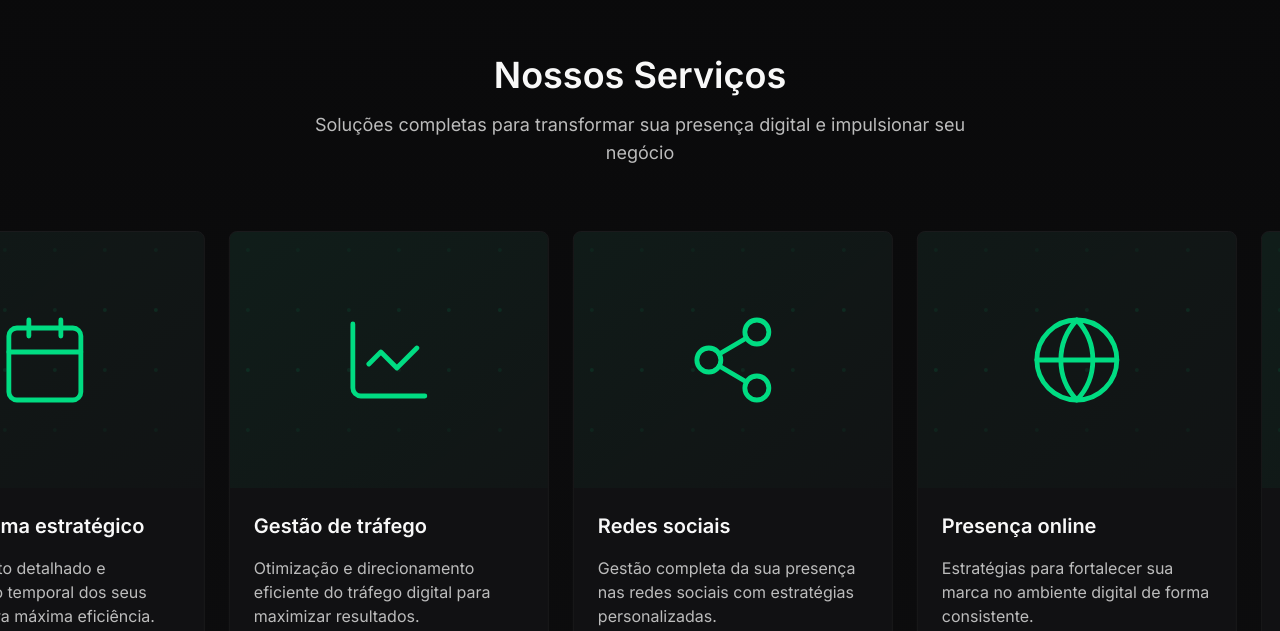
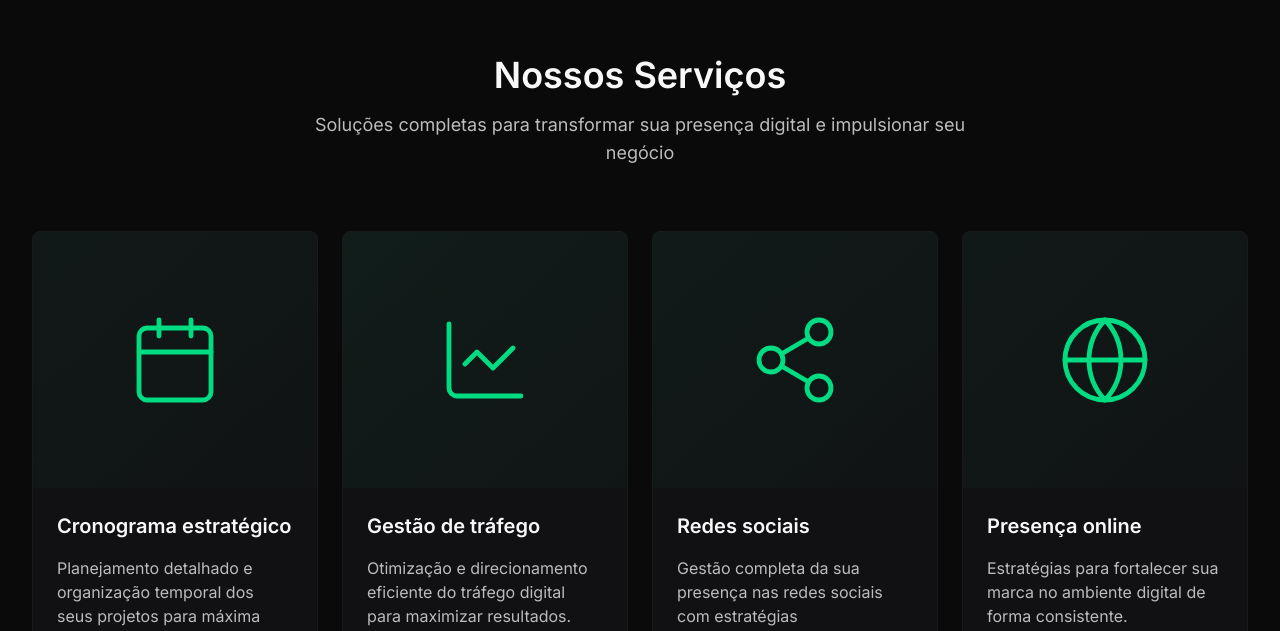
Before and after one commit to luizinhodavp041/orpheo-digital-3, a Next.js app: page / in a window 1280 px wide. Shown: the part 841-1472 px from the top of the page. Built offline with nearby package versions, Linux system fonts and the light colour scheme.

Commit message:
services

```diff
--- a/src/components/sections/services.tsx
+++ b/src/components/sections/services.tsx
@@ -1,7 +1,6 @@
 "use client";
 
-import React, { useState, useEffect } from "react";
-import { motion } from "framer-motion";
+import React from "react";
 import {
   Calendar,
   LineChart,
@@ -76,42 +75,22 @@ const ServiceCard = ({ service }: { service: Service }) => {
   const Icon = service.icon;
 
   return (
-    <div className="group relative w-80 flex-shrink-0">
+    <div className="group">
       <div className="overflow-hidden rounded-lg bg-background-secondary border border-border group-hover:border-accent/20 transition-colors">
         <div className="relative h-64 bg-gradient-to-br flex items-center justify-center overflow-hidden">
           <div
             className={`absolute inset-0 bg-gradient-to-br ${service.bgColor} opacity-20 group-hover:opacity-30 transition-opacity duration-500`}
           />
 
-          <motion.div
-            whileHover={{ scale: 1.1 }}
-            transition={{ type: "spring", stiffness: 300 }}
-            className="relative z-10"
-          >
+          <div className="relative z-10">
             <Icon
               className="w-24 h-24 text-accent group-hover:text-accent transition-colors duration-300"
               strokeWidth={1.2}
             />
-          </motion.div>
+          </div>
 
-          <motion.div className="absolute right-4 top-4 opacity-0 group-hover:opacity-100 transition-opacity">
+          <div className="absolute right-4 top-4 opacity-0 group-hover:opacity-100 transition-opacity">
             <ArrowUpRight className="w-6 h-6 text-accent" />
-          </motion.div>
-
-          <div className="absolute inset-0 grid grid-cols-6 gap-4 p-4 opacity-20">
-            {[...Array(24)].map((_, i) => (
-              <motion.div
-                key={i}
-                className="w-1 h-1 bg-accent rounded-full"
-                initial={{ opacity: 0.2 }}
-                animate={{ opacity: [0.2, 0.5, 0.2] }}
-                transition={{
-                  duration: 2,
-                  repeat: Infinity,
-                  delay: i * 0.1,
-                }}
-              />
-            ))}
           </div>
         </div>
 
@@ -126,151 +105,39 @@ const ServiceCard = ({ service }: { service: Service }) => {
   );
 };
 
-const ServicesSection: React.FC = () => {
-  const [isHovered, setIsHovered] = useState(false);
-  const [isDragging, setIsDragging] = useState(false);
-  const [startX, setStartX] = useState(0);
-  const [scrollLeft, setScrollLeft] = useState(0);
-  const containerRef = React.useRef<HTMLDivElement>(null);
-
-  const duplicatedServices = [
-    ...services,
-    ...services,
-    ...services,
-    ...services,
-  ];
-
-  const handleDragStart = (clientX: number) => {
-    if (!containerRef.current) return;
-    setIsDragging(true);
-    setStartX(clientX - containerRef.current.offsetLeft);
-    setScrollLeft(containerRef.current.scrollLeft);
-  };
-
-  const handleDragMove = (clientX: number) => {
-    if (!isDragging || !containerRef.current) return;
-    const x = clientX - containerRef.current.offsetLeft;
-    const distance = (x - startX) * 0.5;
-    containerRef.current.scrollLeft = scrollLeft - distance;
-  };
-
-  const handleDragEnd = () => {
-    setIsDragging(false);
-    if (containerRef.current) {
-      containerRef.current.style.cursor = "grab";
-    }
-  };
-
-  const handleMouseDown = (e: React.MouseEvent) => {
-    containerRef.current?.style.setProperty("cursor", "grabbing");
-    handleDragStart(e.pageX);
-  };
-
-  const handleMouseMove = (e: React.MouseEvent) => {
-    e.preventDefault();
-    handleDragMove(e.pageX);
-  };
-
-  const handleTouchStart = (e: React.TouchEvent) => {
-    handleDragStart(e.touches[0].clientX);
-  };
-
-  const handleTouchMove = (e: React.TouchEvent) => {
-    e.preventDefault();
-    handleDragMove(e.touches[0].clientX);
-  };
-
-  useEffect(() => {
-    const container = containerRef.current;
-    if (!container) return;
-
-    const handleScroll = () => {
-      const maxScroll = container.scrollWidth - container.clientWidth;
-      if (container.scrollLeft >= maxScroll * 0.75) {
-        container.scrollLeft = maxScroll * 0.25;
-      } else if (container.scrollLeft <= maxScroll * 0.25) {
-        container.scrollLeft = maxScroll * 0.75;
-      }
-    };
-
-    container.addEventListener("scroll", handleScroll);
-    return () => container.removeEventListener("scroll", handleScroll);
-  }, []);
+export default function ServicesSection() {
+  const firstRow = services.slice(0, 4);
+  const secondRow = services.slice(4);
 
   return (
-    <section className="py-24 bg-background relative overflow-hidden">
-      <div className="absolute inset-0 bg-gradient-to-t from-background-secondary/30 to-transparent" />
-
-      <div className="relative z-10 overflow-hidden">
-        <div className="text-center space-y-4 mb-16 px-4">
-          <motion.h2
-            initial={{ opacity: 0, y: 20 }}
-            animate={{ opacity: 1, y: 0 }}
-            transition={{ duration: 0.5 }}
-            className="text-3xl md:text-4xl font-semibold"
-          >
+    <section className="py-24 bg-background">
+      <div className="container">
+        <div className="text-center space-y-4 mb-16">
+          <h2 className="text-3xl md:text-4xl font-semibold">
             Nossos Serviços
-          </motion.h2>
-          <motion.p
-            initial={{ opacity: 0, y: 20 }}
-            animate={{ opacity: 1, y: 0 }}
-            transition={{ duration: 0.5, delay: 0.1 }}
-            className="text-text-secondary text-lg max-w-2xl mx-auto"
-          >
+          </h2>
+          <p className="text-text-secondary text-lg max-w-2xl mx-auto">
             Soluções completas para transformar sua presença digital e
             impulsionar seu negócio
-          </motion.p>
+          </p>
         </div>
 
-        <div
-          ref={containerRef}
-          onMouseEnter={() => setIsHovered(true)}
-          onMouseLeave={() => {
-            setIsHovered(false);
-            handleDragEnd();
-          }}
-          onMouseDown={handleMouseDown}
-          onMouseMove={handleMouseMove}
-          onMouseUp={handleDragEnd}
-          onTouchStart={handleTouchStart}
-          onTouchMove={handleTouchMove}
-          onTouchEnd={handleDragEnd}
-          className="relative overflow-hidden cursor-grab touch-pan-x"
-        >
-          <div
-            className={`flex gap-6 px-3 ${!isDragging && "infinite-scroll"}`}
-            style={{
-              animationPlayState:
-                isHovered || isDragging ? "paused" : "running",
-            }}
-          >
-            {duplicatedServices.map((service, index) => (
-              <ServiceCard
-                key={`${service.title}-${index}`}
-                service={service}
-              />
+        <div className="space-y-6">
+          {/* Primeira linha - 4 cards */}
+          <div className="grid grid-cols-1 md:grid-cols-4 gap-6">
+            {firstRow.map((service) => (
+              <ServiceCard key={service.title} service={service} />
+            ))}
+          </div>
+
+          {/* Segunda linha - 3 cards */}
+          <div className="grid grid-cols-1 md:grid-cols-3 gap-6">
+            {secondRow.map((service) => (
+              <ServiceCard key={service.title} service={service} />
             ))}
           </div>
         </div>
       </div>
-
-      <style jsx global>{`
-        .infinite-scroll {
-          animation: scroll 30s linear infinite;
-          user-select: none;
-        }
-
-        @keyframes scroll {
-          0% {
-            transform: translateX(0);
-          }
-          100% {
-            transform: translateX(-50%);
-          }
-        }
-      `}</style>
     </section>
   );
-};
-
-export default ServicesSection;
+}
```
